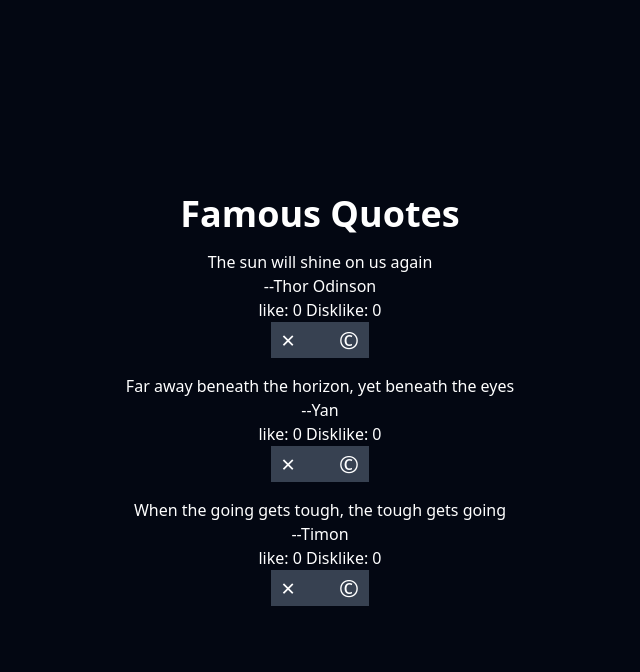
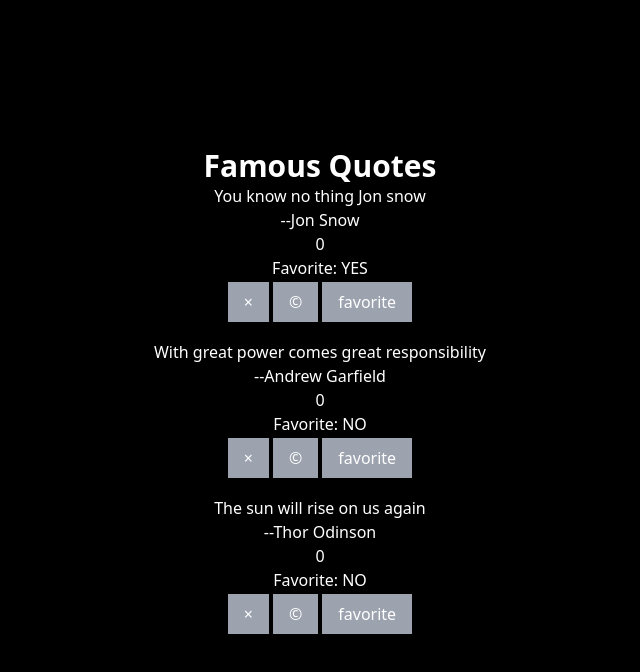
Before and after one commit to Asuraking913/React-tutorial, a React (Vite) app: page / in a window 1280 px wide. Shown: the top 672 px of the page, without its empty margins (320-960 px from the left). Built offline with nearby package versions, Linux system fonts and the light colour scheme.

Commit message:
React state of array

```diff
--- a/src/App.jsx
+++ b/src/App.jsx
@@ -1,43 +1,58 @@
-import React from "react";
+import React, { useState } from "react";
 import Quote from "./quote";
 
 function App() {
-  const quotes = [
+  const [favorite, setFav] = useState(1);
+
+  const [quotes, setQuotes] = useState([
     {
-      quote: "The sun will shine on us again",
-      author: "--Thor Odinson",
-      id: "1",
+      quotes: "You know no thing Jon snow",
+      author: "--Jon Snow",
+      id: 1,
     },
     {
-      quote: "Far away beneath the horizon, yet beneath the eyes",
-      author: "--Yan",
-      id: "2",
+      quotes: "With great power comes great responsibility",
+      author: "--Andrew Garfield",
+      id: 2,
     },
     {
-      quote: "When the going gets tough, the tough gets going ",
-      author: "--Timon",
-      id: "3",
+      quotes: "The sun will rise on us again",
+      author: "--Thor Odinson",
+      id: 3,
     },
-  ];
+  ]);
+
+  function addJoke({ text, e }) {
+    e.preventDefault();
+    const newObj = {
+      quotes: text,
+      id: self.crypto.randomUUID(),
+    };
+
+    quotes.push(newObj);
+    console.log(quotes);
+    // console.log(text);
+  }
 
   const quotesList = [];
 
   for (var i = 0; i < quotes.length; i++) {
     quotesList.push(
       <Quote
-        quote={quotes[i].quote}
+        quotes={quotes[i].quotes}
         author={quotes[i].author}
         id={quotes[i].id}
+        favorite={favorite === quotes[i].id}
+        onFav={setFav}
       />
     );
   }
 
   return (
-    <div className="h-screen w-[100%]">
-      <div className="bg-gray-950 justify-center items-center h-screen flex flex-col gap-4">
-        <h1 className="text-4xl font-bold">Famous Quotes</h1>
-        {quotesList}
-      </div>
+    <div className="h-screen bg-black flex items-center justify-center flex-col">
+      <h1 className="font-bold capitalize text-3xl">Famous Quotes</h1>
+
+      <p>{quotesList}</p>
     </div>
   );
 }
--- /dev/null
+++ b/src/components/quoteform.jsx
@@ -0,0 +1,22 @@
+import React from "react";
+
+function quoteform() {
+  return (
+    <div>
+      <form
+        action=""
+        className="flex items-center justify-center m-4"
+        onSubmit={addJoke}
+      >
+        <div className="flex flex-col justify-center items-center gap-2">
+          <input type="text" className="bg-gray-400" />
+          <button className="capitalize bg-blue-700 p-2 border-white border-2 ">
+            submit
+          </button>
+        </div>
+      </form>
+    </div>
+  );
+}
+
+export default quoteform;
--- a/src/quote.jsx
+++ b/src/quote.jsx
@@ -1,52 +1,50 @@
-import React from "react";
-import { useState } from "react";
+import React, { useState } from "react";
 
-function Quote({ quote, author, id }) {
-  function handleAddLike(e) {
-    e.preventDefault();
-    const newlikes = likes + 1;
-    addLike(newlikes);
-    console.log(`liked id: ${id}`);
-    console.log(`Total liked: ${newlikes}`);
+function Quote({ quotes, author, id, favorite, onFav }) {
+  const [likes, setLike] = useState(0);
+  const [dislikes, setDislike] = useState(0);
+
+  function handleLike() {
+    const newLikes = likes + 1;
+    setLike(newLikes);
+    console.log(`like ${id}: totalLikes: ${newLikes}`);
   }
 
-  function handleDislike(e) {
-    e.preventDefault();
-    const newDisLikes = disLikes + 1;
-    addDisLike(newDisLikes);
-    console.log(`Diskliked id  ${id}`);
-    console.log(`Total Diskliked: ${newDisLikes}`);
+  function handleDislike() {
+    setDislike(dislikes + 1);
+    console.log(`dislike ${id}: totalLikes: ${likes}`);
   }
 
-  const [likes, addLike] = useState(0);
-  const [disLikes, addDisLike] = useState(0);
+  function onFavourite() {
+    onFav(id);
+  }
 
   return (
-    <div className="flex justify-center items-center flex-col">
-      <p>{quote}</p>
+    <div className="text-center mb-4 flex flex-col justify-center">
+      <p>{quotes}</p>
       <p>{author}</p>
 
-      <p>
-        {`like: ${likes}`} {`Disklike: ${disLikes}`}
-      </p>
-
-      <div className="flex gap-6 text-2xl bg-gray-700">
-        <a
-          href=""
-          className="px-2 hover:border-gray-500 border-2 border-transparent
-        "
-          onClick={handleAddLike}
+      <p>{likes}</p>
+      <p>Favorite: {favorite ? "YES" : "NO"}</p>
+      <div className="">
+        <button
+          className="px-4 py-2 bg-gray-400 hover:border-purple-400 border-black border-2"
+          onClick={handleLike}
         >
           &times;
-        </a>
-        <a
-          href=""
-          className="px-2 hover:border-gray-500 border-2 border-transparent
-        "
+        </button>
+        <button
+          className="px-4 py-2 bg-gray-400 hover:border-purple-400 border-black border-2"
           onClick={handleDislike}
         >
           &copy;
-        </a>
+        </button>
+        <button
+          className="px-4 py-2 bg-gray-400 hover:border-purple-400 border-black border-2"
+          onClick={onFavourite}
+        >
+          favorite
+        </button>
       </div>
     </div>
   );
```
